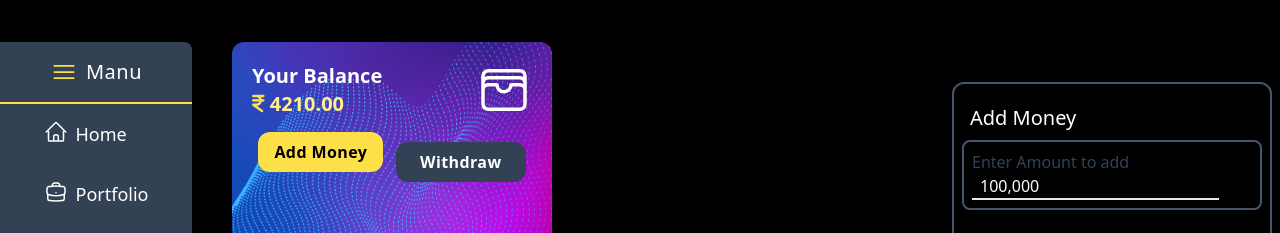
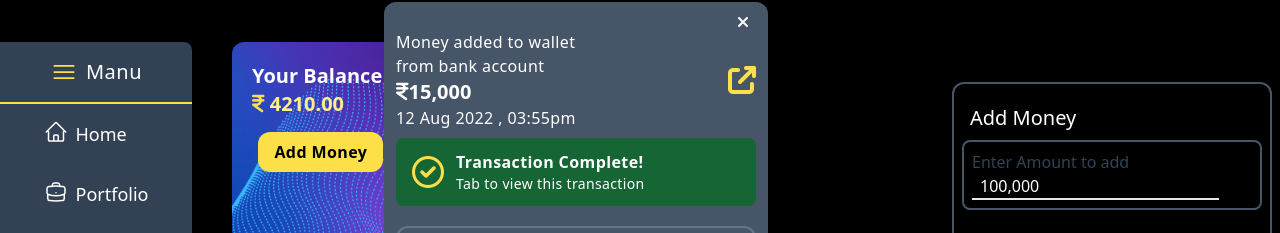
Before and after one commit to Baghel-sumit/Growpital, a plain HTML site: page index.html in a window 1280 px wide. Shown: the part 78-311 px from the top of the page. Drawn offline with nearby package versions, Linux system fonts and the light colour scheme.

Commit message:
always active

```diff
--- a/index.html
+++ b/index.html
@@ -37,7 +37,7 @@
     </header>
     <!-- Pop up starts -->
 
-    <div class="popup  flex absolute z-10 right-[40%] flex-col text-white w-[30vw] bg-slate-600 px-3 py-3 rounded-xl">
+    <div class="popup active flex absolute z-10 right-[40%] flex-col text-white w-[30vw] bg-slate-600 px-3 py-3 rounded-xl">
         <div class="cross relative w-full p-2 cursor-pointer ">
             <i class="fa-solid fa-xmark absolute top-0 right-2"></i>
         </div>
```
